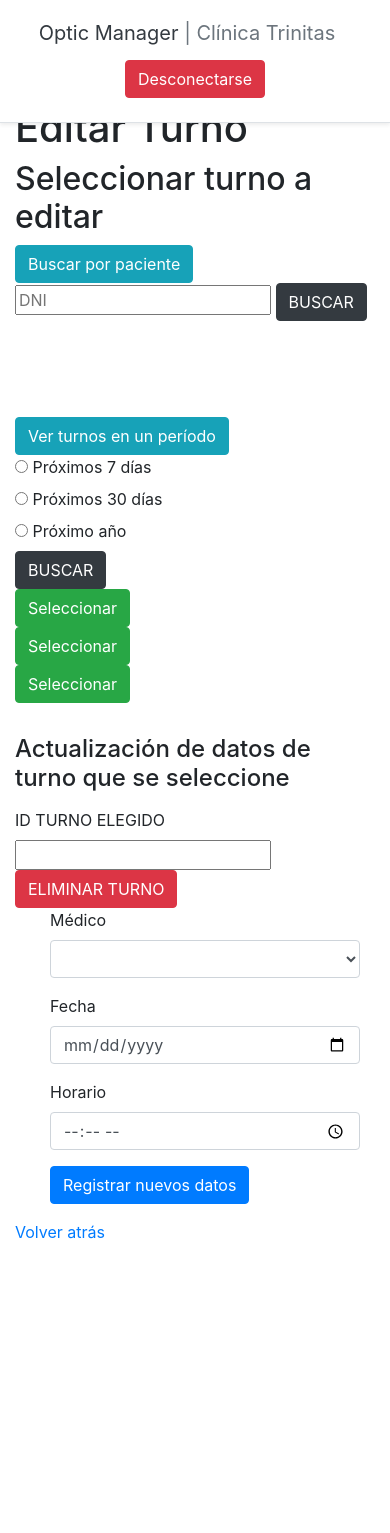
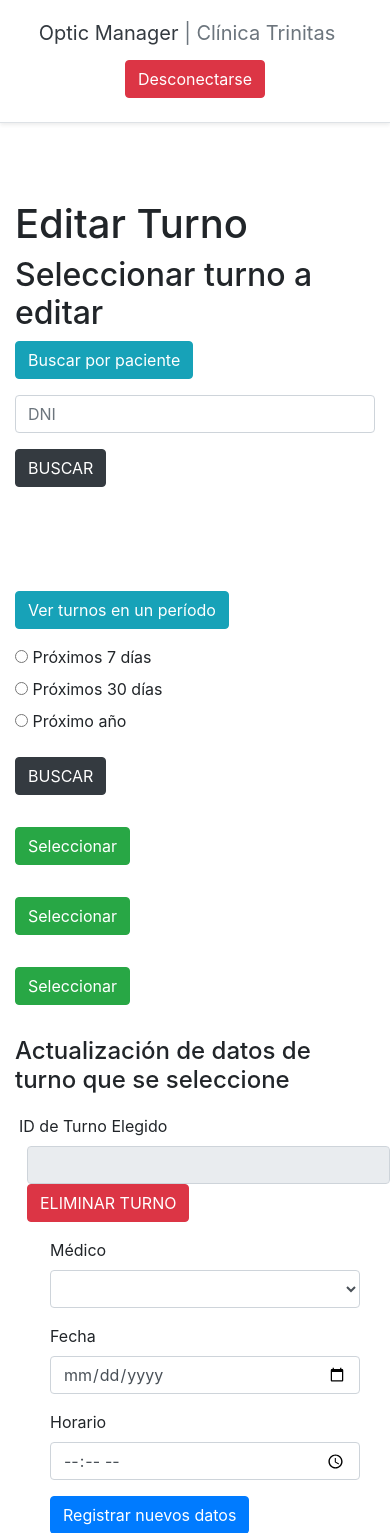
Before and after one commit to frandlt/tpfinal-fullstack-django, a Django app: template optic_manager/usuarios/templates/usuarios/editar_turnos.html in a window 390 px wide. Shown: the top 1533 px of the page. Before the commit the page ends 1239 px from the top, so only its background shows below. Run offline with Django 3.2, Linux system fonts and the light colour scheme; the template is opened without the code that fills it: values that come from a table or form of the project are taken from there, others are empty; data comes from the database, SQL or seed files in the repository; some libraries are stand-ins or nearby versions.

Commit message:
Agregados cambios a turnos_hoy.html y editar_turnos.html. Revisar media queries con Bootstrap

```diff
--- a/optic_manager/usuarios/static/usuarios/style.css
+++ b/optic_manager/usuarios/static/usuarios/style.css
@@ -14,6 +14,12 @@ body {
 .centered_div{
   margin: 0 auto;
   width:80%
+}
+
+@media screen and (min-width: 0px) and (max-width: 576px) {
+  body {
+    margin-top: 12.5rem;
+  }
 }
 
 /*#login-form input {
--- a/optic_manager/usuarios/templates/usuarios/editar_turnos.html
+++ b/optic_manager/usuarios/templates/usuarios/editar_turnos.html
@@ -12,12 +12,12 @@
 <div id="busq_1" class="div1">
 <form>
   {% csrf_token %}
-  <input type="number" id="dni" placeholder="DNI"></input>
+  <input type="number" id="dni" placeholder="DNI" class="form-control col-md-2 mt-3 mb-3"></input>
   <button type="button" value="Buscar" id="buscar-1" class="btn btn-dark">BUSCAR</button><br>
 </form><br>
 <div id="lista_turnos_pac">
     <h4 id="nombre_paciente"></h4>
-    <form id="form-1">
+    <form class="mt-3" id="form-1">
         {% csrf_token %}
         <!--ACA TRNDRIA QUE AGREGARSE UN RADIO DE CLASS radio-1 POR TURNO ENCONTRADO-->
     </form>
@@ -28,47 +28,47 @@
 <button id="btn3" data-busqueda="busq_3" class="boton_busq btn btn-info">Ver turnos en un período</button><br>
 <div id="busq_3" class="div1">
     <div id="periodo_turnos">
-    <form>
+    <form class="mt-3">
         <input type="radio" name="periodo" class ="radio" value="sem">
         <label for="sem">Próximos 7 días</label><br>
         <input type="radio" name="periodo" class ="radio" value="mes">
         <label for="mes">Próximos 30 días</label><br>
         <input type="radio" name="periodo" class ="radio" value="ano">
         <label for="ano">Próximo año</label><br>
-        <button type="button" id="buscar_periodo" value="buscar" class="btn btn-dark">BUSCAR</button>
+        <button type="button" id="buscar_periodo" value="buscar" class="btn btn-dark mt-3">BUSCAR</button>
     </form>
     </div>
 
     <div id="turnos_sem" class="div2">
-    <form>
+    <form class="mt-3">
     {% csrf_token %}
     {% for turno in turnos_futuros_sem %}
     <input type="radio" name="turnos_sem" class ="radio-sem" value="{{turno.id}}">
     <label for="{{turno.id}}">Paciente: {{turno.paciente.apellido}}, {{turno.paciente.nombre}} (DNI: {{turno.paciente.dni}}) - Fecha: {{turno.fecha}} ({{turno.horario}}) - Médico: {{turno.medico.last_name}}, {{turno.medico.first_name}}</label><br>
     {% endfor %}
-    <button type="button" class="selec-3 btn btn-success" value="seleccionar" id="selec-sem">Seleccionar</button>
+    <button type="button" class="selec-3 btn btn-success mt-3" value="seleccionar" id="selec-sem">Seleccionar</button>
     </form>
     </div>
 
     <div id="turnos_mes" class="div2">
-    <form>
+    <form class="mt-3">
     {% csrf_token %}
     {% for turno in turnos_futuros_mes %}
     <input type="radio" name="turnos_mes" class ="radio-mes" value="{{turno.id}}">
     <label for="{{turno.id}}">Paciente: {{turno.paciente.apellido}}, {{turno.paciente.nombre}} (DNI: {{turno.paciente.dni}}) - Fecha: {{turno.fecha}} ({{turno.horario}}) - Médico: {{turno.medico.last_name}}, {{turno.medico.first_name}}</label><br>
     {% endfor %}
-    <button type="button" class="selec-3 btn btn-success" value="seleccionar" id="selec-mes">Seleccionar</button>
+    <button type="button" class="selec-3 btn btn-success mt-3" value="seleccionar" id="selec-mes">Seleccionar</button>
     </form>
     </div>
 
     <div id="turnos_ano" class="div2">
-    <form>
+    <form class="mt-3">
     {% csrf_token %}
     {% for turno in turnos_futuros_ano %}
     <input type="radio" name="turnos_ano" class ="radio-ano" value="{{turno.id}}">
     <label for="{{turno.id}}">Paciente: {{turno.paciente.apellido}}, {{turno.paciente.nombre}} (DNI: {{turno.paciente.dni}}) - Fecha: {{turno.fecha}} ({{turno.horario}}) - Médico: {{turno.medico.last_name}}, {{turno.medico.first_name}}</label><br>
     {% endfor %}
-    <button type="button" class="selec-3 btn btn-success" value="seleccionar" id="selec-ano">Seleccionar</button>
+    <button type="button" class="selec-3 btn btn-success mt-3" value="seleccionar" id="selec-ano">Seleccionar</button>
     </form>
     </div>
 
@@ -80,9 +80,13 @@
   {% csrf_token %}
 
     <h4 class="mb-3 heading" id="turno_a_editar">Actualización de datos de turno que se seleccione</h4>
-    <label for="id_turno_elegido">ID TURNO ELEGIDO</label>
-    <input type="number" id="id_turno_elegido" name="id_turno" readonly></input>
-    <button type="submit" class="btn btn-danger" id="eliminar" name="submit" value="ELIMINAR TURNO">ELIMINAR TURNO</button>
+    <div class="form-group">
+      <div class="row ml-1">
+      <label for="id_turno_elegido" class="mt-1">ID de Turno Elegido</label>
+      <input type="number" id="id_turno_elegido" name="id_turno" class="form-control col-md-2 ml-2" readonly></input>
+      <button type="submit" class="btn btn-danger ml-2" id="eliminar" name="submit" value="ELIMINAR TURNO">ELIMINAR TURNO</button>
+      </div>
+    </div>
 
     <div class="form-group col-md-4">
       <div class="form-check">
@@ -208,6 +212,7 @@ document.getElementById("btn1").addEventListener("click", function(){
                     input.setAttribute("class", "radio-1");
                     form.appendChild(input);
                     var label = document.createElement("label");
+                    label.setAttribute("class", "ml-1");
                     label.setAttribute("for", `${turno["pk"]}`);
                     label.innerHTML = `Fecha: ${turno["fields"]["fecha"]} (${turno["fields"]["horario"]}) - Médico: ${med["fields"]["last_name"]}, ${med["fields"]["first_name"]}`;
                     form.appendChild(label);
@@ -218,7 +223,7 @@ document.getElementById("btn1").addEventListener("click", function(){
                 buscar_button.setAttribute("type", "button");
                 buscar_button.setAttribute("id", "selec-turno-1");
                 buscar_button.setAttribute("value", "seleccionar");
-                buscar_button.setAttribute("class", "btn btn-success");
+                buscar_button.setAttribute("class", "btn btn-success mt-3");
                 buscar_button.innerHTML = "Seleccionar";
                 form.appendChild(buscar_button);
 
--- a/optic_manager/usuarios/templates/usuarios/layout.html
+++ b/optic_manager/usuarios/templates/usuarios/layout.html
@@ -4,6 +4,7 @@
 
 <head>
     <title>Usuarios</title>
+    <meta name="viewport" content="width=device-width, initial-scale=1.0">
 
     {% load static %}
     <link rel="stylesheet" type="text/css" href="{% static 'usuarios/bootstrap-4.5.3-dist/css/bootstrap.css' %}">
--- a/optic_manager/usuarios/templates/usuarios/turnos_hoy.html
+++ b/optic_manager/usuarios/templates/usuarios/turnos_hoy.html
@@ -26,9 +26,9 @@
                 <td>{{turno.paciente.apellido}}</td>
                 <td>{{turno.horario}}</td>
                 <td>{{turno.medico.last_name}}, {{turno.medico.first_name}}.</td>
-                <td><form action="{% url 'turnos_hoy' %}" method="POST">
+                <td><form action="{% url 'turnos_hoy' %}" method="POST" >
                     {% csrf_token %}
-                    <select>
+                    <select class="form-control col-md-auto">
                         <option class="no" value="NO">NO</option>
                         <option class="si" value="SI">SI</option>
                     </select>
@@ -40,7 +40,7 @@
     </tbody>
 </table>
 
-<input type="submit" class="submit" value="Guardar cambios" onclick="guardar_cambios"></form><br>
+<input type="submit" class="submit btn btn-primary mt-2 mb-2" value="Guardar cambios" onclick="guardar_cambios()"></form><br>
 
 <a href="{% url 'index' %}">Volver atrás</a>
 
```
